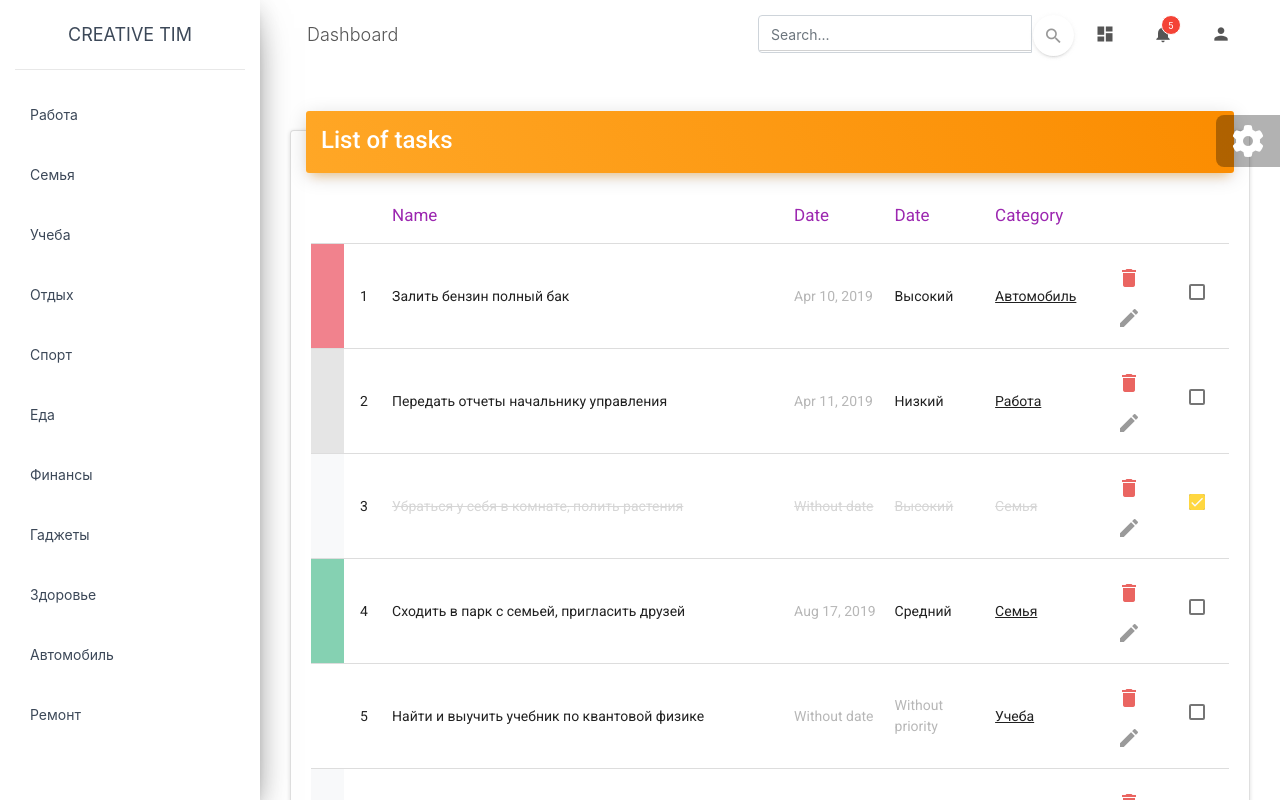
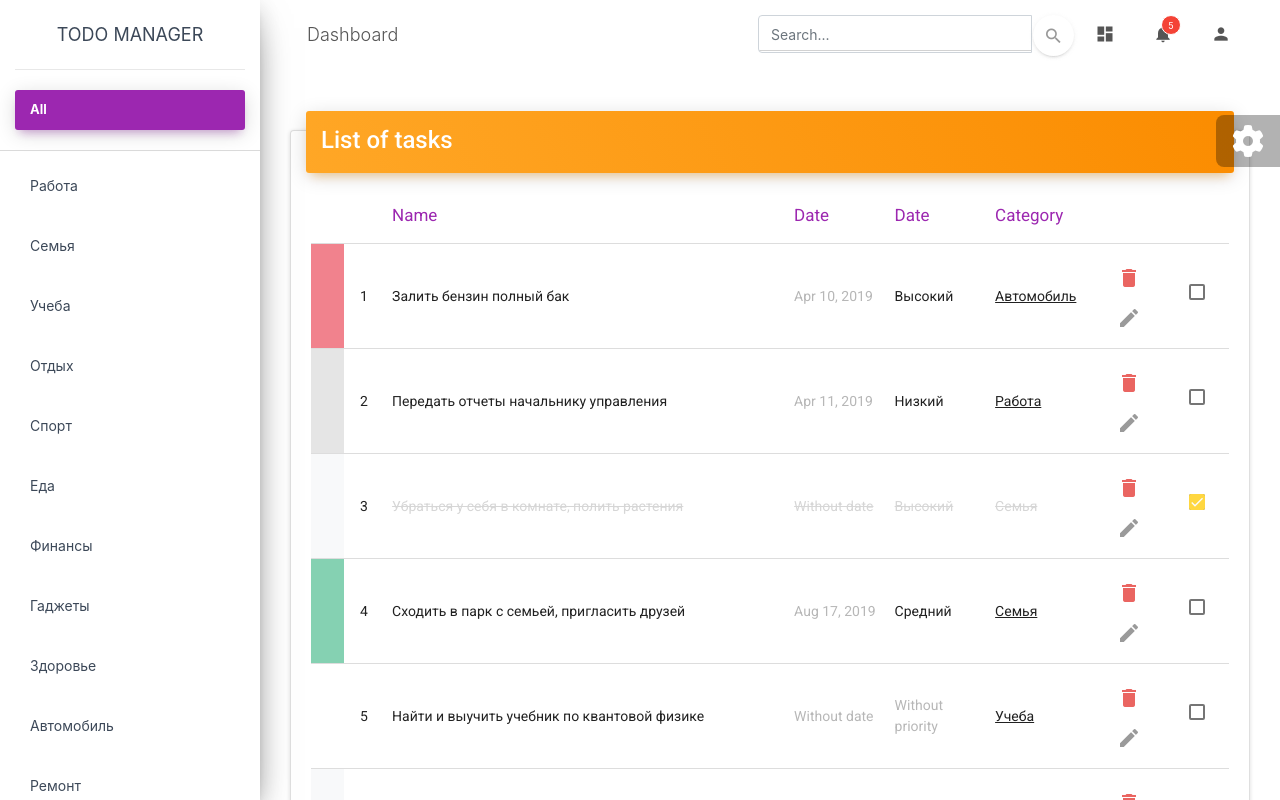
Before and after one commit to JavaThrone/angular-todo-app, an Angular app: page / in a window 1280 px wide. Shown: the top 800 px of the page. Built offline with nearby package versions, Linux system fonts and the light colour scheme.

Commit message:
added show all categories

```diff
--- a/src/app/views/categories/categories.component.css
+++ b/src/app/views/categories/categories.component.css
@@ -1,3 +1,7 @@
 .pointer {
   cursor: pointer;
 }
+
+.all-category-title {
+  font-weight: bold;
+}
--- a/src/app/views/categories/categories.component.html
+++ b/src/app/views/categories/categories.component.html
@@ -3,11 +3,19 @@ Tip 1: You can change the color of the sidebar using: data-color="purple | azure
 Tip 2: you can also add an image using data-image tag
 -->
 <div class="sidebar" data-color="purple" data-background-color="white" data-image="../assets/img/sidebar-1.jpg">
-  <div class="logo"><a href="http://www.creative-tim.com" class="simple-text logo-normal">
-    Creative Tim
+  <div class="logo"><a class="simple-text logo-normal" href="/">
+    Todo manager
   </a></div>
   <div class="sidebar-wrapper">
     <ul class="nav">
+      <li (click)="showTasksByCategory(null)" [class.active]="selectedCategory === null" class="nav-item category">
+        <a class="nav-link pointer">
+          <span class="all-category-title">All</span>
+        </a>
+      </li>
+
+      <div class="line"></div>
+
       <li (click)="showTasksByCategory(category)"
           *ngFor="let category of categories" [class.active]="category === selectedCategory"
           class="nav-item pointer">
--- a/src/styles.css
+++ b/src/styles.css
@@ -34,3 +34,8 @@
   text-decoration: underline;
   cursor: pointer;
 }
+
+.line {
+  border-bottom: 1px solid #dadada;
+  padding-top: 20px;
+}
```
